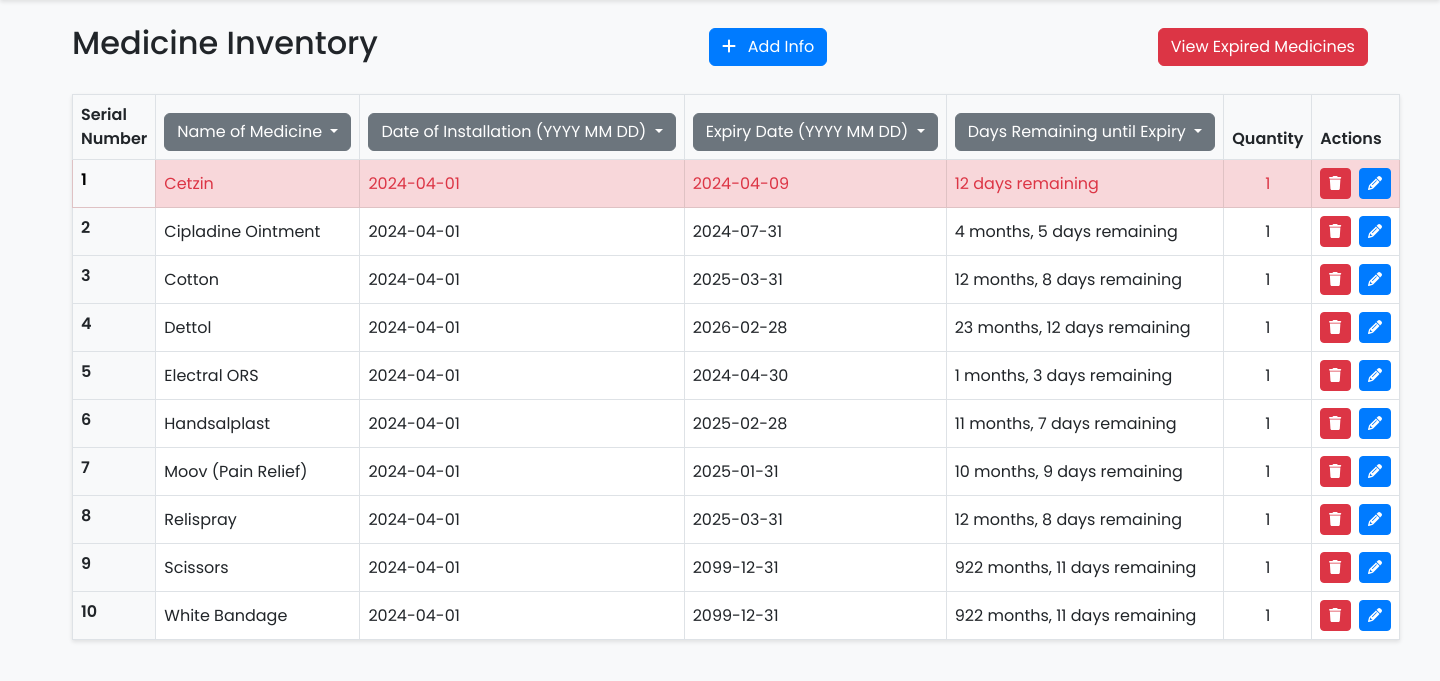
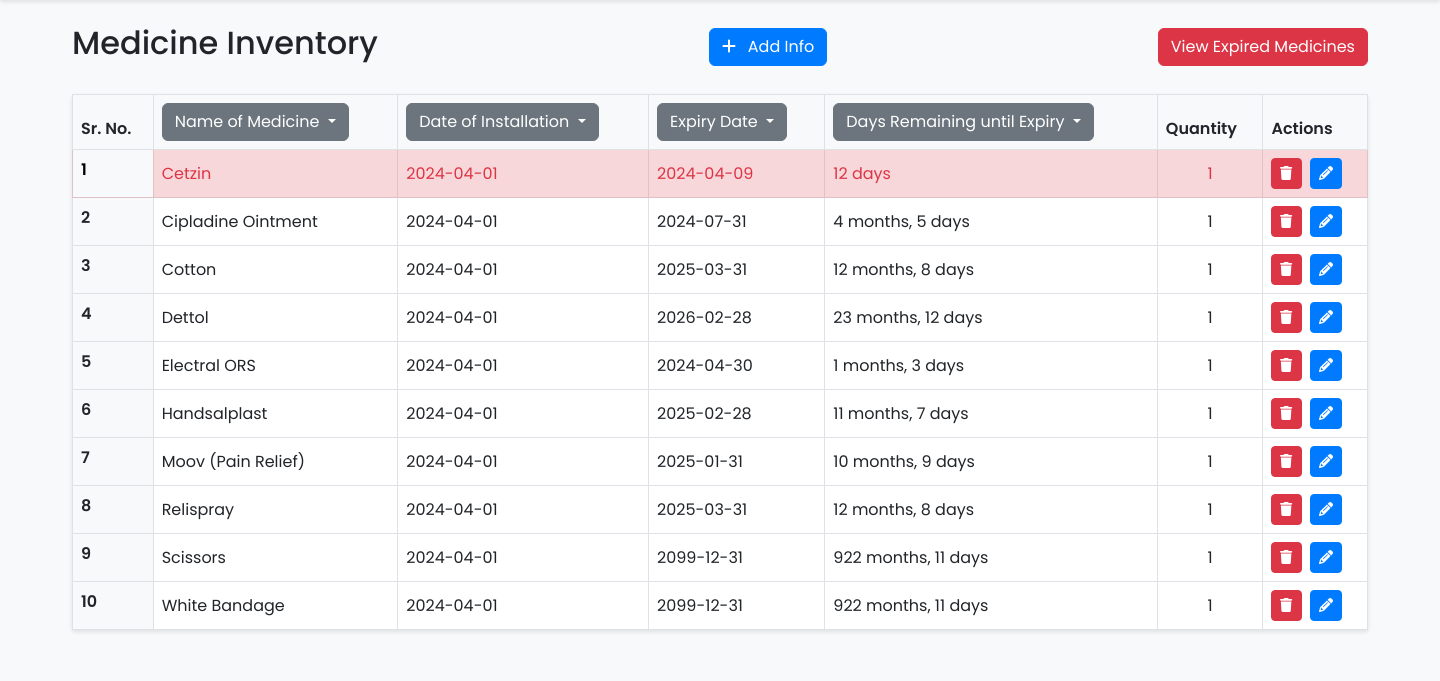
Before and after one commit to atharva2202/ITFAKS, a Flask app: page /landing in a window 1440 px wide. Shown: the part 56-737 px from the top of the page. Run offline with Flask 3, Linux system fonts and the light colour scheme; a user stored in the database is signed in; data comes from the database, SQL or seed files in the repository.

Commit message:
Updated code

```diff
--- a/templates/landing.html
+++ b/templates/landing.html
@@ -165,7 +165,7 @@
   <table class="table table-bordered table-hover">
     <thead class="thead-light">
       <tr>
-        <th scope="col">Serial Number</th>
+        <th scope="col">Sr. No.</th>
         <th scope="col">
           <div class="dropdown">
             <button class="btn btn-secondary dropdown-toggle" type="button" id="nameSortDropdown" data-bs-toggle="dropdown" aria-expanded="false">
@@ -181,7 +181,7 @@
         <th scope="col">
           <div class="dropdown">
             <button class="btn btn-secondary dropdown-toggle" type="button" id="installationSortDropdown" data-bs-toggle="dropdown" aria-expanded="false">
-              Date of Installation (YYYY MM DD)
+              Date of Installation
             </button>
             <ul class="dropdown-menu" aria-labelledby="installationSortDropdown">
               <li><a class="dropdown-item" href="/landing?sort_by=installation_date&sort_order=asc">Installation Date (Earliest)</a></li>
@@ -193,7 +193,7 @@
         <th scope="col">
           <div class="dropdown">
             <button class="btn btn-secondary dropdown-toggle" type="button" id="expirySortDropdown" data-bs-toggle="dropdown" aria-expanded="false">
-              Expiry Date (YYYY MM DD)
+              Expiry Date
             </button>
             <ul class="dropdown-menu" aria-labelledby="expirySortDropdown">
               <li><a class="dropdown-item" href="/landing?sort_by=expiry_date&sort_order=asc">Expiry Date (Earliest)</a></li>
@@ -232,9 +232,9 @@
             {% if remaining_days >= 30 %}
               {% set months = remaining_days // 30 %}
               {% set days = remaining_days % 30 %}
-              {{ months }} months, {{ days }} days remaining
+              {{ months }} months, {{ days }} days
             {% else %}
-              {{ remaining_days }} days remaining
+              {{ remaining_days }} days
             {% endif %}
             {% elif medicine[5] == 0 %}
               <span class="text-danger">Medicine Expired</span>
```
